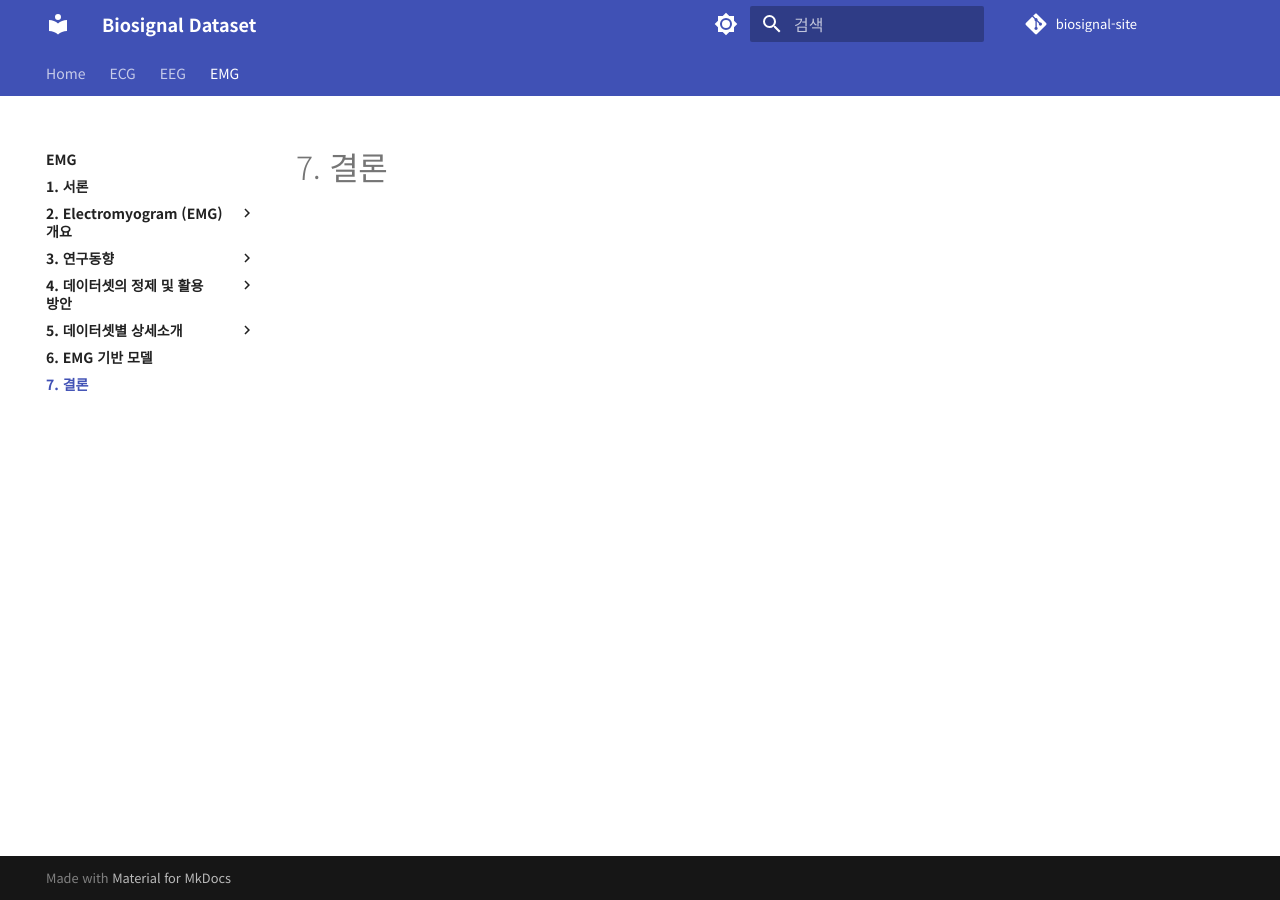
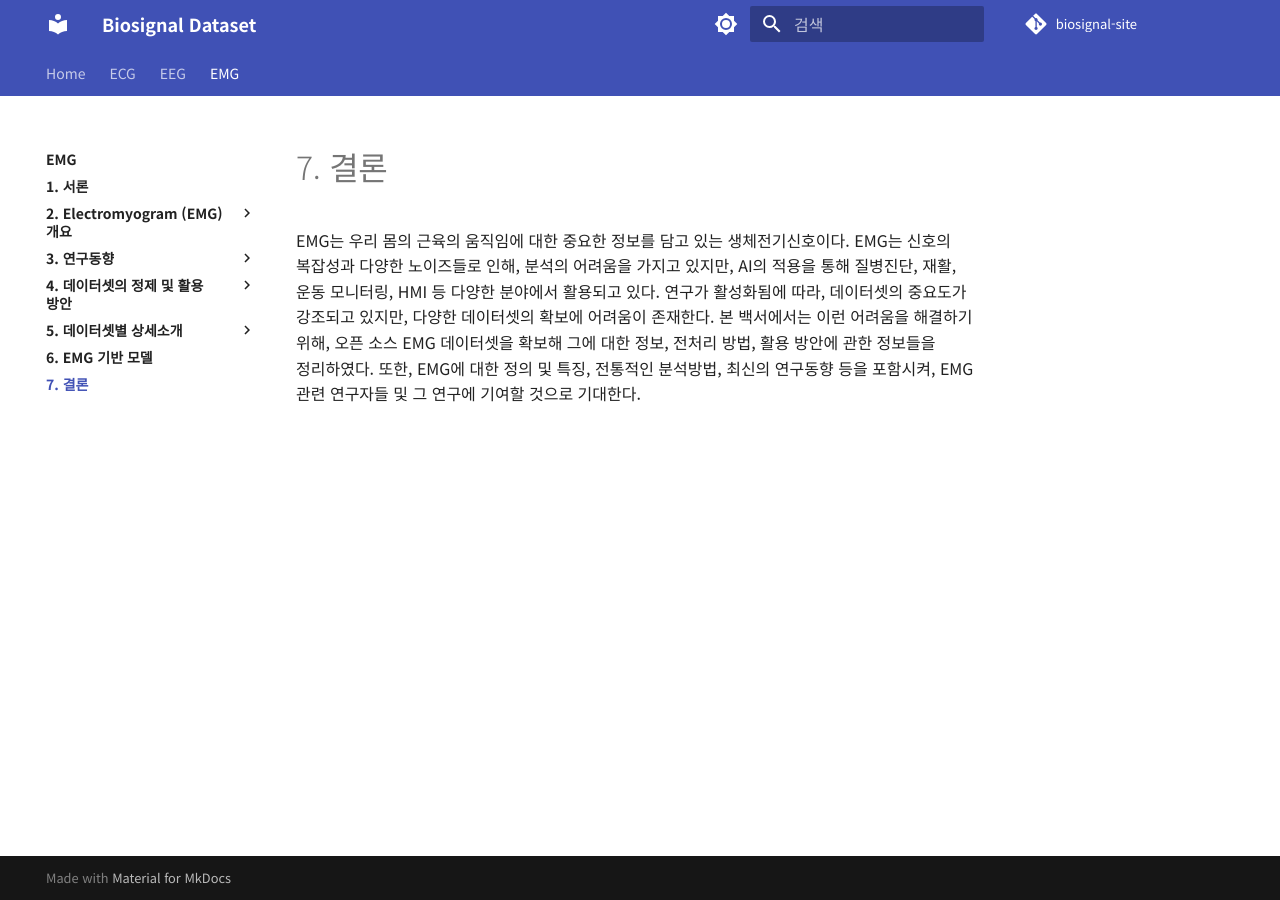
Before and after one commit to iwantjeonyeok/biosignal-site, an MkDocs documentation site: the page built from docs/emg/7-참고문헌.md, in a window 1280 px wide. Built offline with MkDocs 1.6.1 and Material for MkDocs 9.7.7, drawn with Linux system fonts in a browser that asks for light colours; comment, search, counter and statistics services are not loaded.

Commit message:
Update 7-참고문헌.md

```diff
--- a/docs/emg/7-참고문헌.md
+++ b/docs/emg/7-참고문헌.md
@@ -1 +1,3 @@
 # 7. 결론
+
+ EMG는 우리 몸의 근육의 움직임에 대한 중요한 정보를 담고 있는 생체전기신호이다. EMG는 신호의 복잡성과 다양한 노이즈들로 인해, 분석의 어려움을 가지고 있지만, AI의 적용을 통해 질병진단, 재활, 운동 모니터링, HMI 등 다양한 분야에서 활용되고 있다. 연구가 활성화됨에 따라, 데이터셋의 중요도가 강조되고 있지만, 다양한 데이터셋의 확보에 어려움이 존재한다. 본 백서에서는 이런 어려움을 해결하기 위해, 오픈 소스 EMG 데이터셋을 확보해 그에 대한 정보, 전처리 방법, 활용 방안에 관한 정보들을 정리하였다. 또한, EMG에 대한 정의 및 특징, 전통적인 분석방법, 최신의 연구동향 등을 포함시켜, EMG 관련 연구자들 및 그 연구에 기여할 것으로 기대한다.
```
